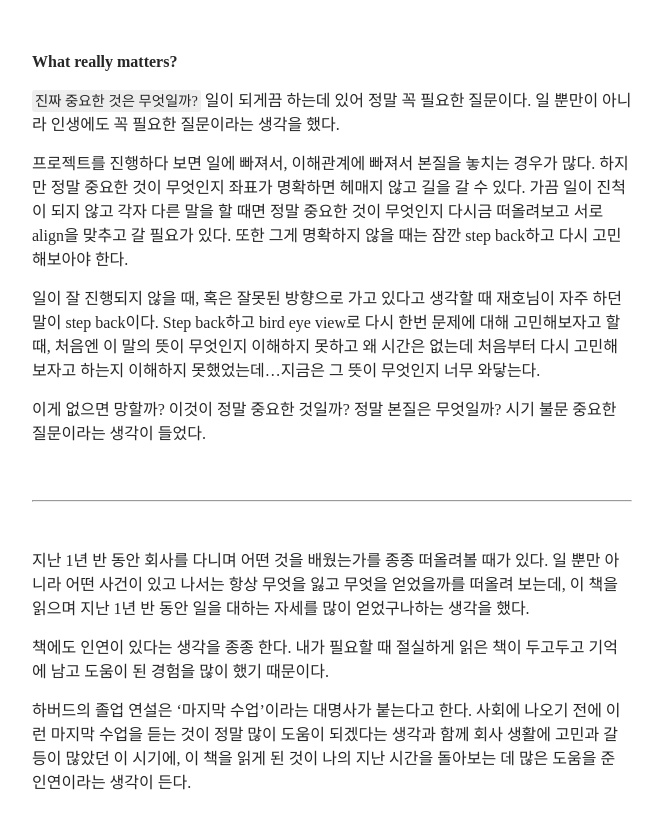
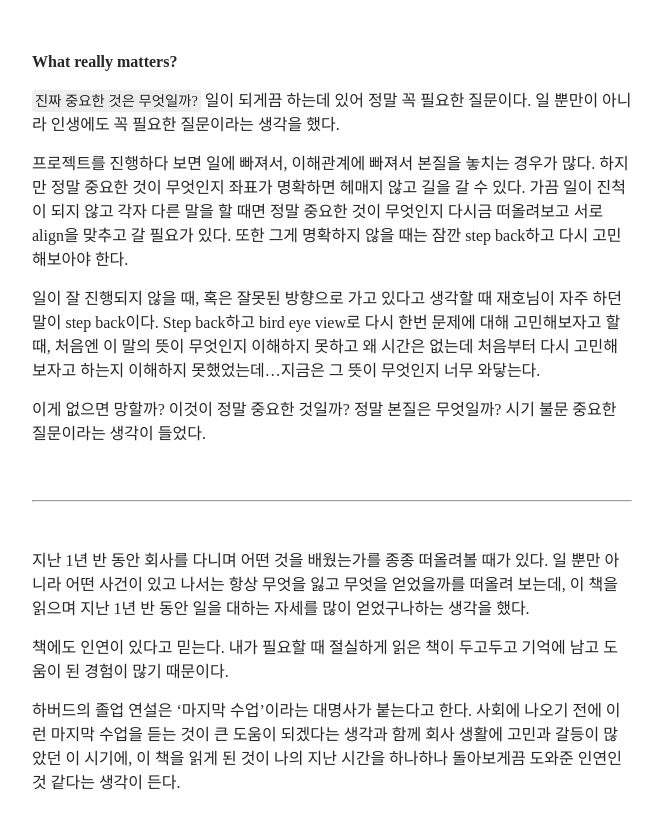
Before and after one commit to rohegg/rohegg.github.io, a Jekyll site: the page built from _posts/2017-10-05-Wait, what?.md, in a window 1280 px wide and 900 px high, scrolled down 2594 px. Shown: the top 829 px of the window, without its empty margins (308-971 px from the left). Built offline with Jekyll 4.4.1, drawn with Linux system fonts in a browser that asks for light colours.

Commit message:
last, wait what

```diff
--- a/_posts/2017-10-05-Wait, what?.md
+++ b/_posts/2017-10-05-Wait, what?.md
@@ -81,6 +81,6 @@ date: 2017-10-05T17:36:00Z
 
 지난 1년 반 동안 회사를 다니며 어떤 것을 배웠는가를 종종 떠올려볼 때가 있다. 일 뿐만 아니라 어떤 사건이 있고 나서는 항상 무엇을 잃고 무엇을 얻었을까를 떠올려 보는데, 이 책을 읽으며 지난 1년 반 동안 일을 대하는 자세를 많이 얻었구나하는 생각을 했다.
 
-책에도 인연이 있다는 생각을 종종 한다. 내가 필요할 때 절실하게 읽은 책이 두고두고 기억에 남고 도움이 된 경험을 많이 했기 때문이다.
+책에도 인연이 있다고 믿는다. 내가 필요할 때 절실하게 읽은 책이 두고두고 기억에 남고 도움이 된 경험이 많기 때문이다.
 
-하버드의 졸업 연설은 ‘마지막 수업’이라는 대명사가 붙는다고 한다. 사회에 나오기 전에 이런 마지막 수업을 듣는 것이 정말 많이 도움이 되겠다는 생각과 함께 회사 생활에 고민과 갈등이 많았던 이 시기에, 이 책을 읽게 된 것이 나의 지난 시간을 돌아보는 데 많은 도움을 준 인연이라는 생각이 든다.
+하버드의 졸업 연설은 ‘마지막 수업’이라는 대명사가 붙는다고 한다. 사회에 나오기 전에 이런 마지막 수업을 듣는 것이 큰 도움이 되겠다는 생각과 함께 회사 생활에 고민과 갈등이 많았던 이 시기에, 이 책을 읽게 된 것이 나의 지난 시간을 하나하나 돌아보게끔 도와준 인연인 것 같다는 생각이 든다.
```
